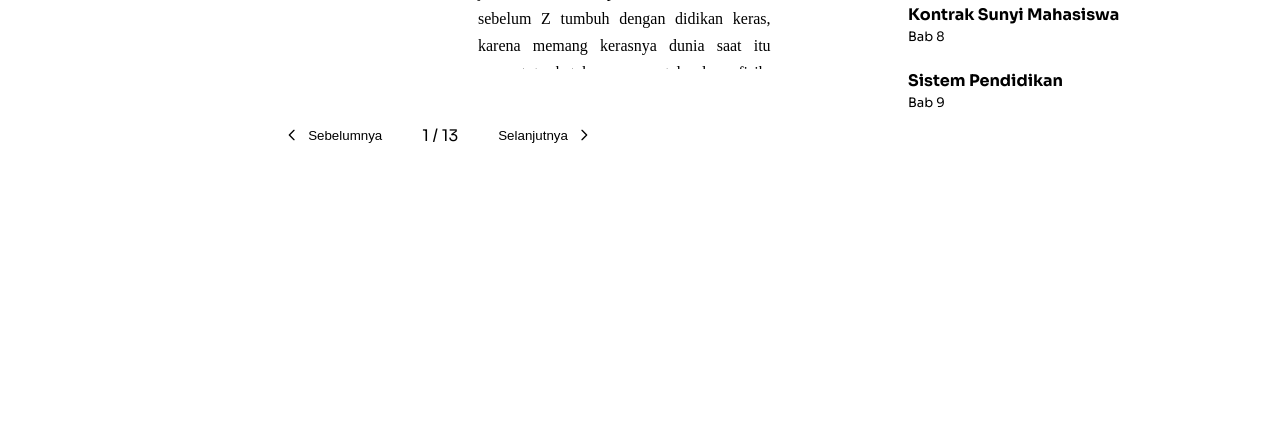
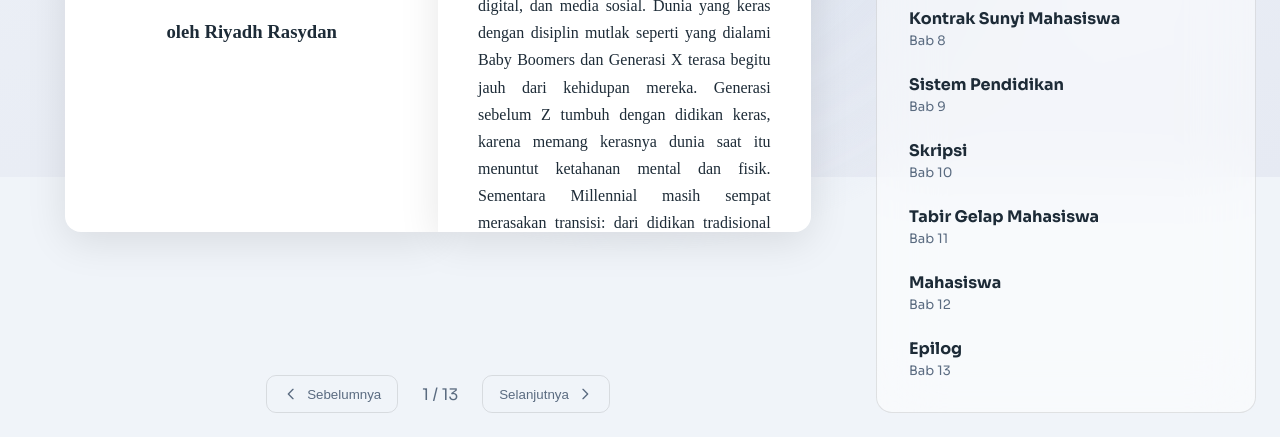
Before and after one commit to rasydannn/halomahasiswa, a plain HTML site: page index.html in a window 1280 px wide. Shown: the part 623-1060 px from the top of the page. Before the commit the page ends 800 px from the top, so only its background shows below. Drawn offline with Linux system fonts and the light colour scheme; a web font is replaced by a local one.

Commit message:
Update ges

```diff
--- a/index.html
+++ b/index.html
@@ -17,15 +17,11 @@
 
         /* --- THEME DEFINITIONS --- */
         body {
-    margin: 0;
-    background: var(--bg-start);
-    font-family: var(--font-ui);
-    color: var(--text-primary);
-    overflow-x: hidden;   /* biar tidak meluber ke samping */
-    overflow-y: auto;     /* aktifkan scroll ke bawah */
-    min-height: 100vh;    /* lebih fleksibel daripada height:100vh */
-}
-
+            --bg-start: #0d121c; --bg-end: #101929; --bg-aurora: #1a2742;
+            --panel-bg: rgba(20, 29, 47, 0.5); --panel-border: rgba(255, 255, 255, 0.1);
+            --text-primary: #e1e8f2; --text-secondary: #8a9cb0; --text-book: #1d2b37;
+            --accent-primary: #ffc985; --accent-secondary: #ff9e78;
+            --book-page-bg: #f3f6f9; --shadow-heavy: rgba(0,0,0,0.3);
         }
         body.light-theme {
             --bg-start: #f0f4f9; --bg-end: #e6eaf3; --bg-aurora: #d4dceb;
@@ -41,9 +37,11 @@
     background: var(--bg-start);
     font-family: var(--font-ui);
     color: var(--text-primary);
-            overflow: hidden;
-            height: 100vh;
+    overflow-x: hidden;   /* biar tidak meluber ke samping */
+    overflow-y: auto;     /* aktifkan scroll ke bawah */
+    min-height: 100vh;    /* lebih fleksibel daripada height:100vh */
 }
+
 
         .aurora-bg {
             position: fixed; top: 0; left: 0; width: 100%; height: 100%; z-index: -1;
@@ -929,5 +927,4 @@
         });
     </script>
 </body>
-
 </html>
```
Lines whose indentation alone changed are shown as unchanged.
